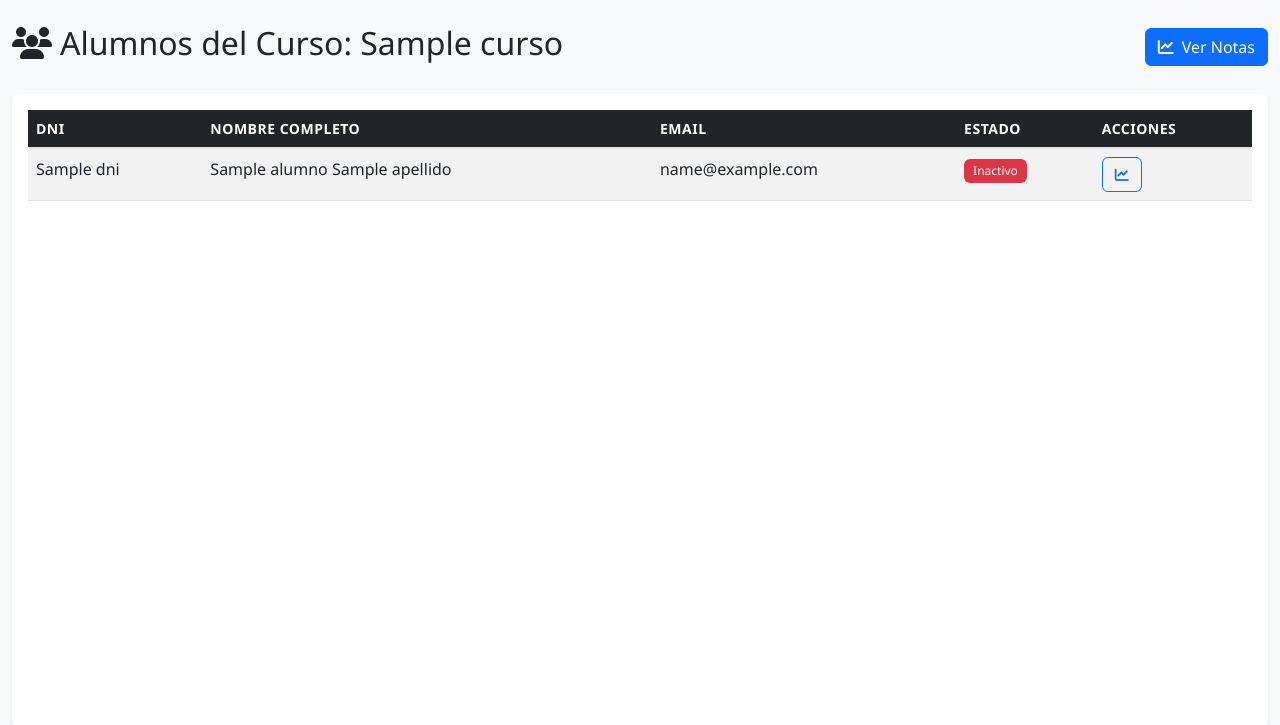
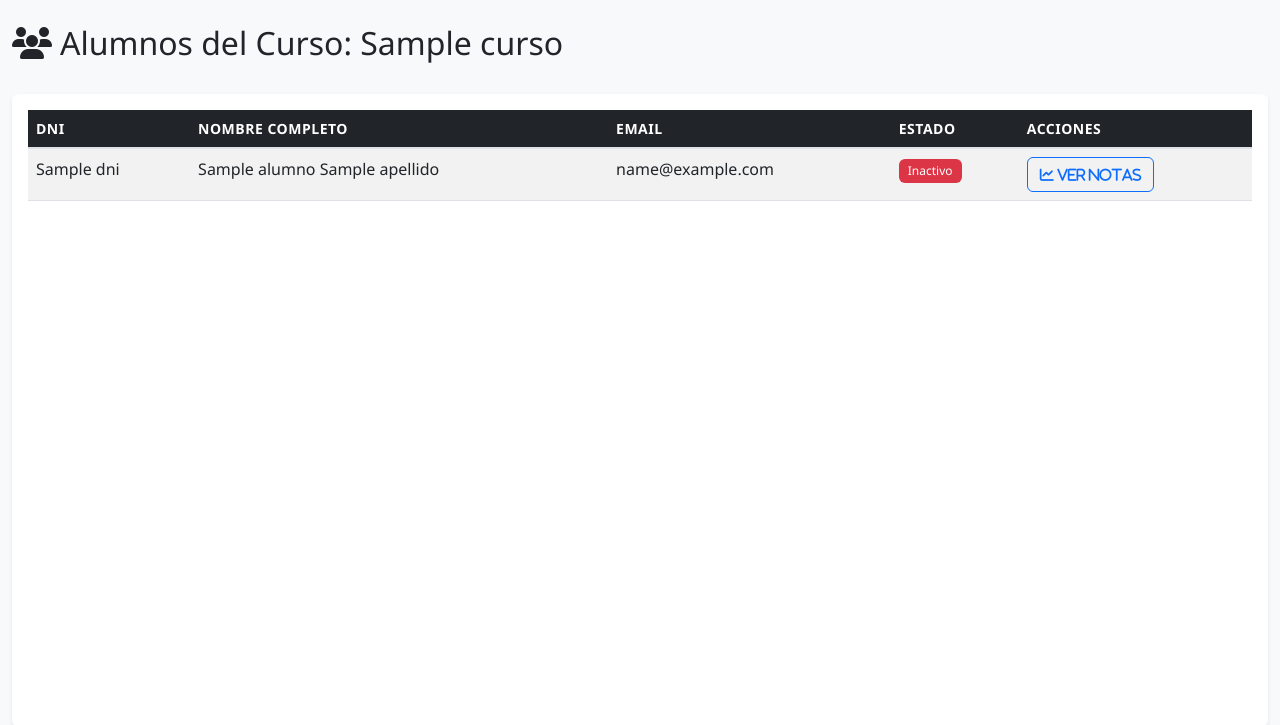
Before and after one commit to Xire667/reporte-notas-ubuntu, a Python web app: template app/templates/docente/alumnos_curso.html in a window 1280 px wide. Shown: the part 62-787 px from the top of the page. Run offline with Jinja, Linux system fonts and the light colour scheme; the template is opened without the code that fills it: most values are stand-ins (such as "Sample title", 1, 10 or a date in 2020).

Commit message:
avances en las interfaces

```diff
--- a/app/templates/docente/alumnos_curso.html
+++ b/app/templates/docente/alumnos_curso.html
@@ -9,9 +9,6 @@
             <h2>
                 <i class="fas fa-users me-2"></i>Alumnos del Curso: {{ curso.nombre }}
             </h2>
-            <a href="{{ url_for('docente.gestionar_notas', curso_id=curso.id) }}" class="btn btn-primary">
-                <i class="fas fa-chart-line me-2"></i>Ver Notas
-            </a>
         </div>
     </div>
 </div>
@@ -48,7 +45,7 @@
                                     <td>
                                         <a href="{{ url_for('docente.ver_nota_alumno', curso_id=curso.id, alumno_id=alumno.id) }}"
                                            class="btn btn-sm btn-outline-primary" title="Ver notas">
-                                            <i class="fas fa-chart-line"></i>
+                                            <i class="fas fa-chart-line"> Ver Notas</i>
                                         </a>
                                     </td>
                                 </tr>
```
